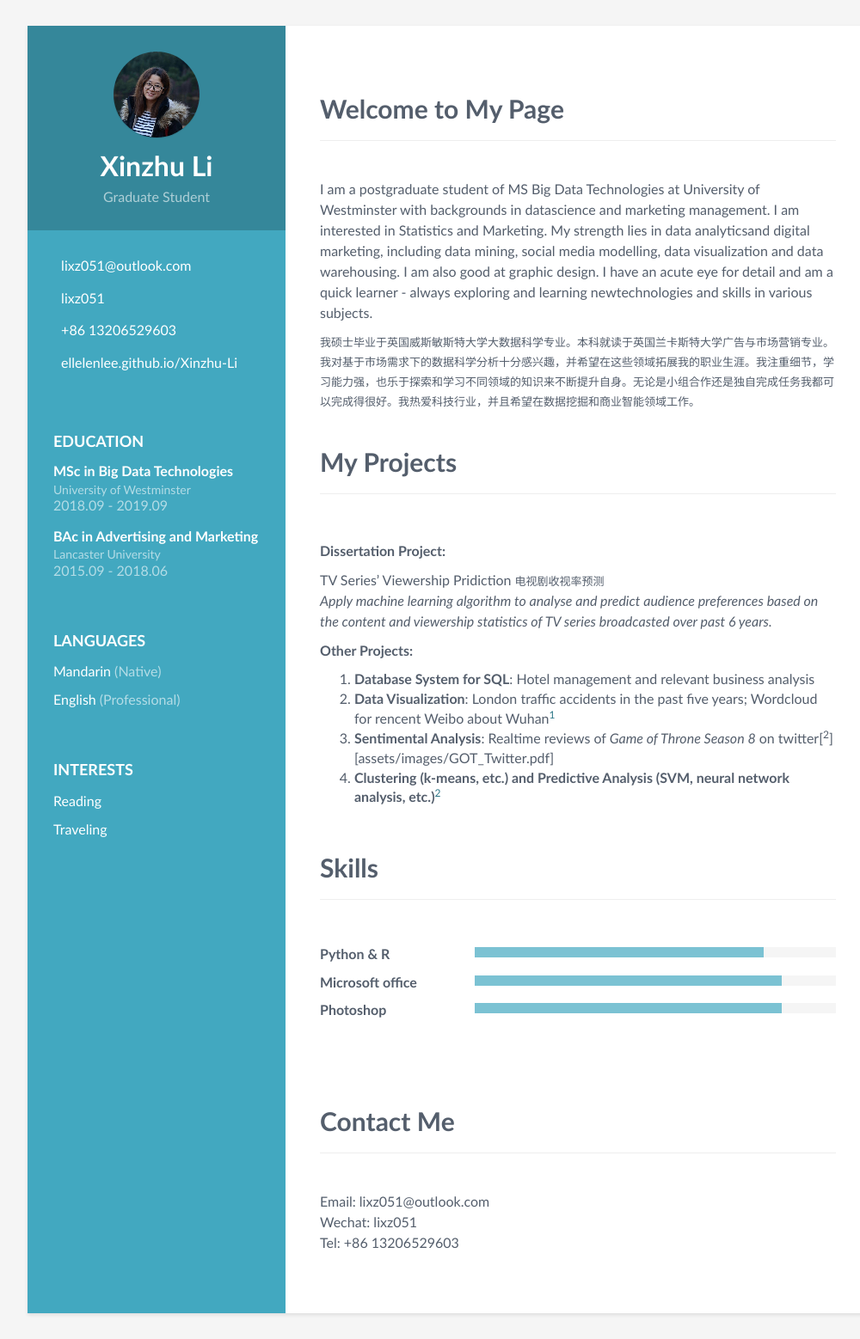
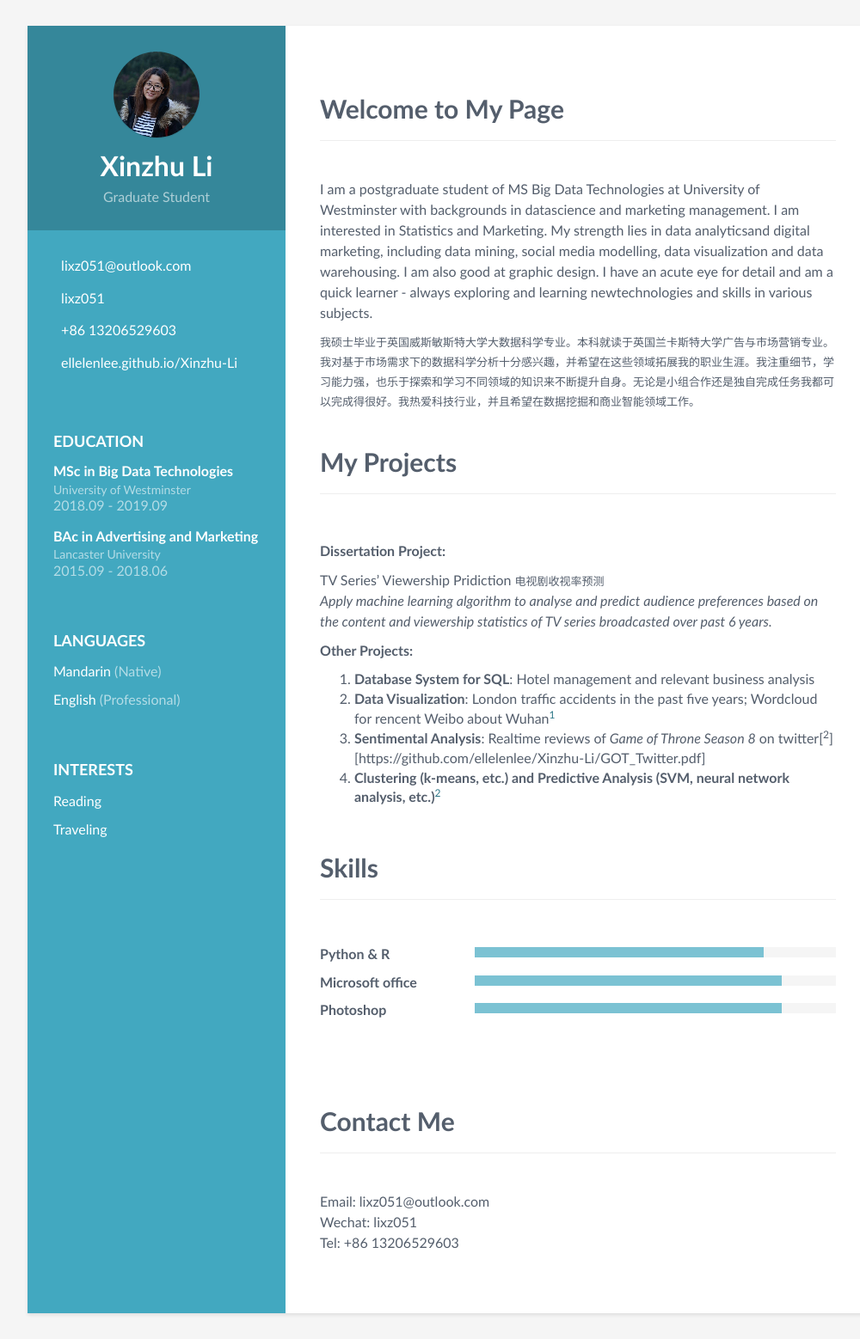
Before and after one commit to ellelenlee/Xinzhu-Li, a Jekyll site: the page built from index.md, in a window 1280 px wide. Shown: the whole page at 86% size, without its empty margins (108-1108 px from the left). Built offline with Jekyll 4.4.1, drawn with Linux system fonts in a browser that asks for light colours; our own code applies the rules of GitHub Pages for plain Markdown files; part of the change alters nothing that is shown.

Commit message:
Update index.md

```diff
--- a/index.md
+++ b/index.md
@@ -21,7 +21,7 @@ TV Series' Viewership Pridiction <font size="2">电视剧收视率预测</font>
 **Other Projects:**
 1. **Database System for SQL**: Hotel management and relevant business analysis
 2. **Data Visualization**: London traffic accidents in the past five years; Wordcloud for rencent Weibo about Wuhan[<sup>1</sup>](https://github.com/ellelenlee/Keywords-related-to-Wuhan-on-Weibo)
-3. **Sentimental Analysis**: Realtime reviews of *Game of Throne Season 8* on twitter[<sup>2</sup>][assets/images/GOT_Twitter.pdf]
+3. **Sentimental Analysis**: Realtime reviews of *Game of Throne Season 8* on twitter[<sup>2</sup>][https://github.com/ellelenlee/Xinzhu-Li/GOT_Twitter.pdf]
 4. **Clustering (k-means, etc.) and Predictive Analysis (SVM, neural network analysis, etc.)**[<sup>2</sup>](https://github.com/ellelenlee/data-mining)
 
 <br/>
```
